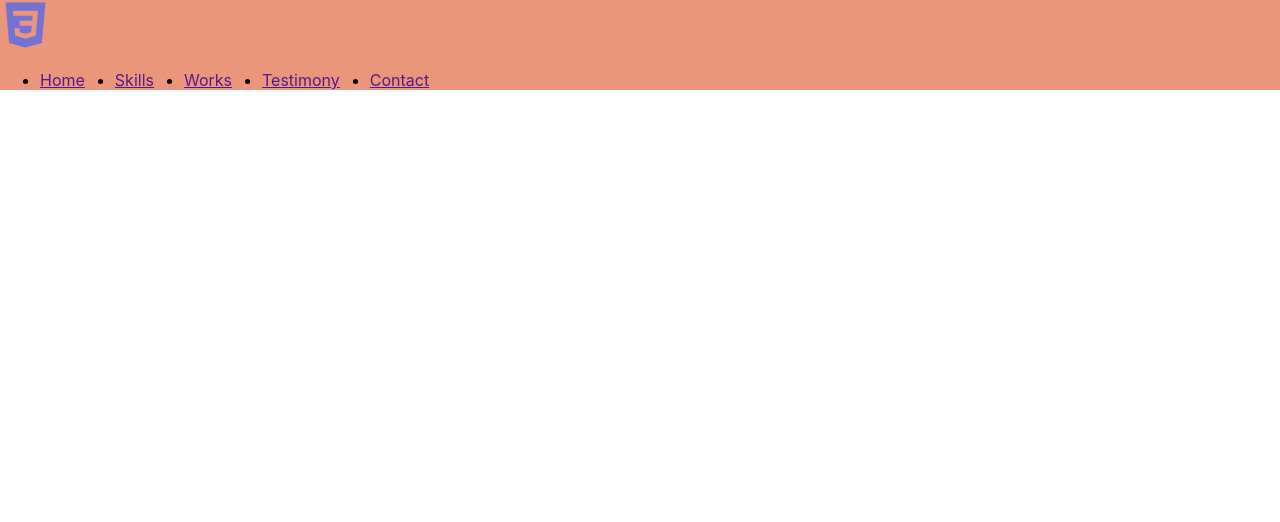
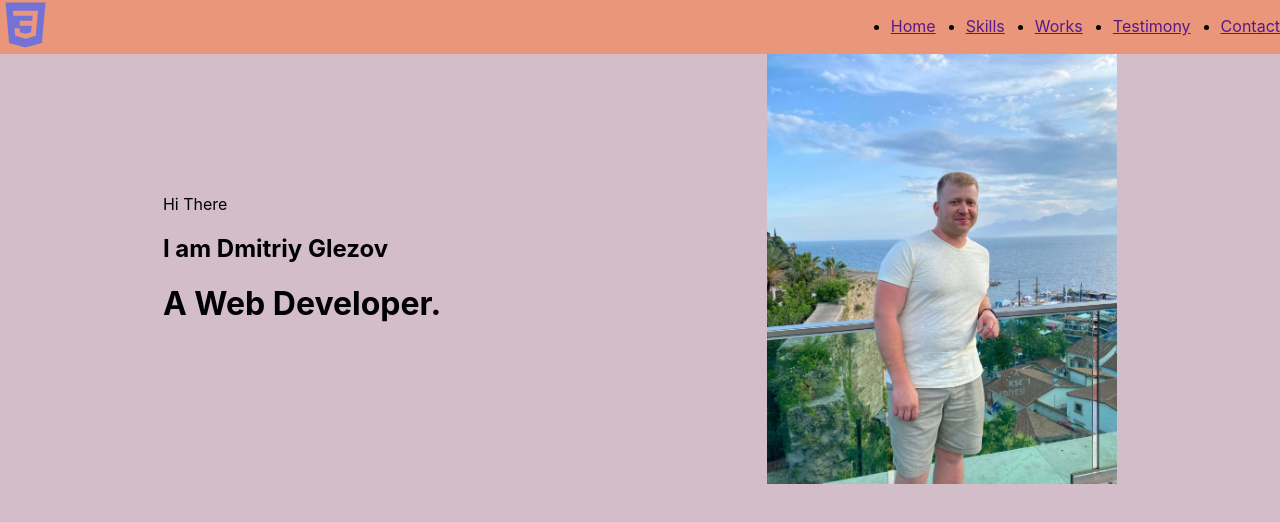
Before and after one commit to GlezovDmitriy/Portfolio, a React app: page / in a window 1280 px wide. Shown: the top 522 px of the page. Built offline with nearby package versions, Linux system fonts and the light colour scheme.

Commit message:
added Main section

```diff
--- a/src/App.tsx
+++ b/src/App.tsx
@@ -1,12 +1,14 @@
 import './App.css';
 import styled from 'styled-components';
 import Header from "./layout/header/Header";
+import Main from "./layout/sections/main/Main";
 
 
 function App() {
     return (
         <div className="App">
             <Header/>
+            <Main></Main>
         </div>
     );
 }
--- /dev/null
+++ b/src/components/FlexWrapper.tsx
@@ -0,0 +1,17 @@
+import styled from "styled-components";
+
+type FlexWrapperPropsType = {
+    direction?: string;
+    justify?: string
+    align?: string
+    wrap?: string
+}
+
+ export const FlexWrapper = styled.div<FlexWrapperPropsType>`
+  display: flex;
+  flex-direction: ${props =>props.direction || "row"};
+  justify-content: ${props => props.justify || "flex-start"};
+  align-items: ${props => props.align || "stretch"};
+  flex-wrap: ${props => props.wrap || "nowrap"};
+
+`
--- a/src/layout/header/Header.tsx
+++ b/src/layout/header/Header.tsx
@@ -15,6 +15,8 @@
 
 const StyledHeader = styled.header`
   background-color: darksalmon;
+  display: flex;
+  justify-content:space-between;
 `
 
 export default Header;
--- /dev/null
+++ b/src/layout/sections/main/Main.tsx
@@ -0,0 +1,39 @@
+import React from 'react';
+import styled from "styled-components";
+import photo from '../../../assets/images/photo.webp'
+import {FlexWrapper} from "../../../components/FlexWrapper";
+
+export const Main = () => {
+    return (
+        <StyledMain>
+            <FlexWrapper align={"center"} justify={"space-around"}>
+                <div>
+                    <span>Hi There</span>
+                    <h2>I am Dmitriy Glezov</h2>
+                    <h1>A Web Developer.</h1>
+                </div>
+                <Photo src={photo} alt=""/>
+            </FlexWrapper>
+        </StyledMain>
+
+    );
+};
+
+const StyledMain = styled.div`
+min-height: 100vh;
+  background-color: #d2bdc9;
+`
+const MainTitle = styled.h1`
+
+`
+const Name = styled.h2`
+
+`
+
+
+const Photo = styled.img`
+  width: 350px;
+  height: 430px;
+  object-fit: cover;
+`
+export default Main;
```
